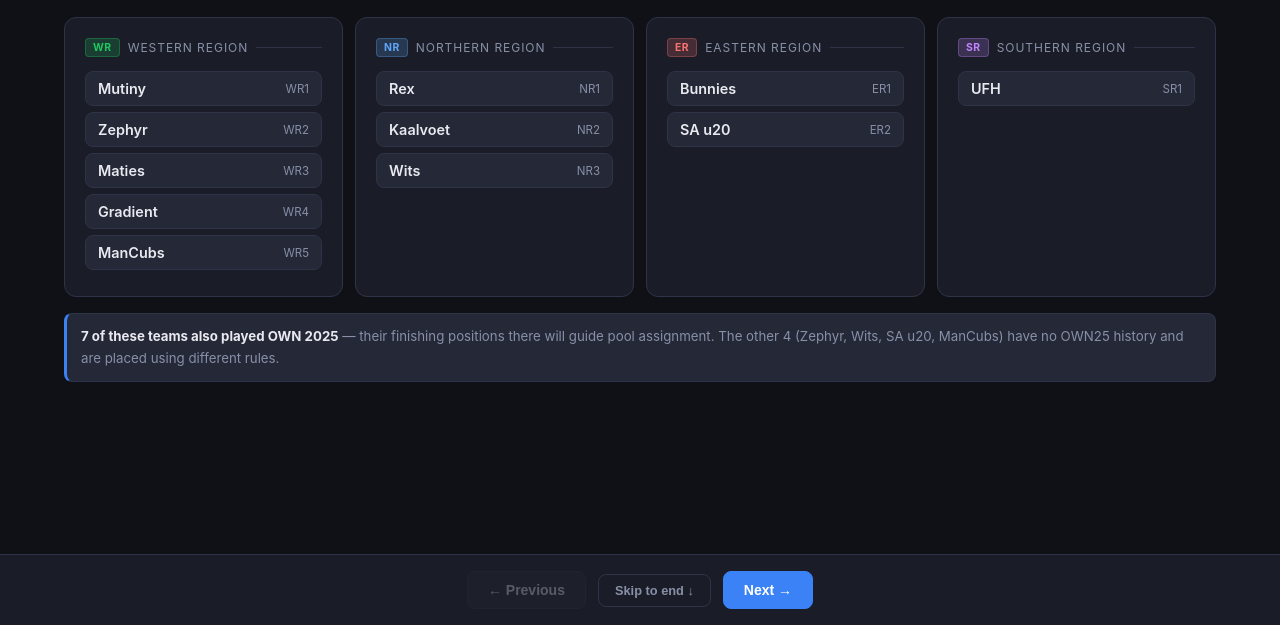
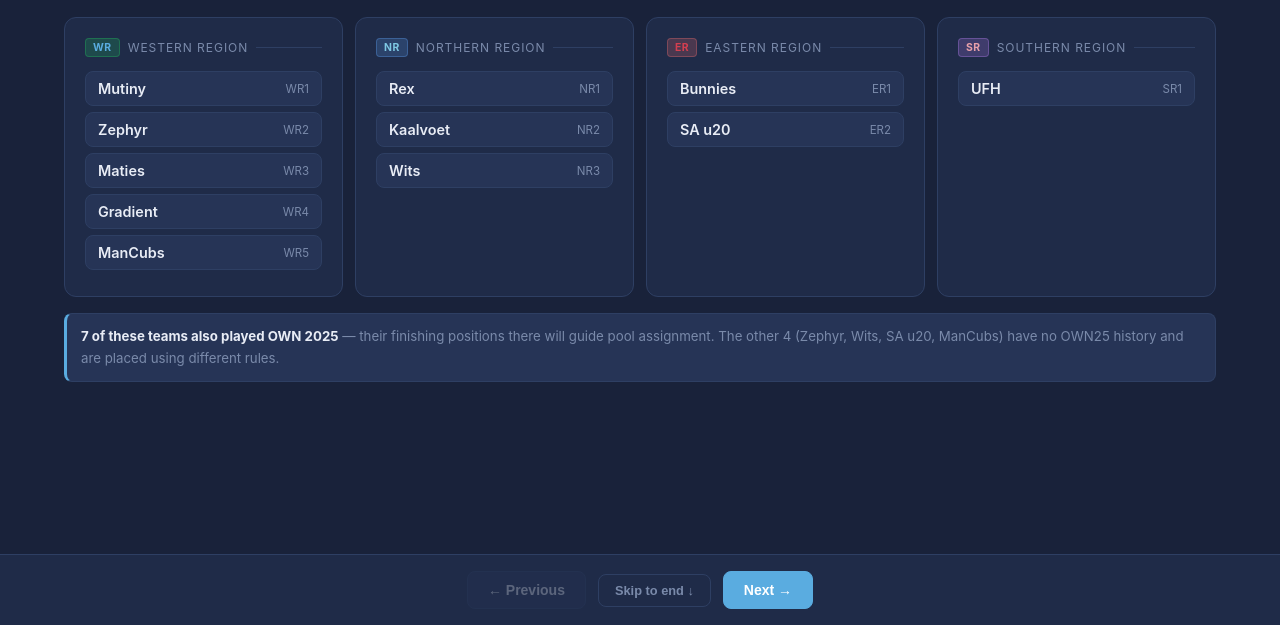
Before and after one commit to BurningDog/own26-opens-seeding, a plain HTML site: page index.html in a window 1280 px wide. Shown: the part 175-800 px from the top of the page. Drawn offline with Linux system fonts and the light colour scheme.

Commit message:
feat: use OWN palette

```diff
--- a/index.html
+++ b/index.html
@@ -8,26 +8,26 @@
     *, *::before, *::after { box-sizing: border-box; margin: 0; padding: 0; }
 
     :root {
-      --bg: #0f1117;
-      --bg2: #1a1d27;
-      --bg3: #252836;
-      --border: #2e3347;
-      --text: #e8eaf0;
-      --muted: #8890a8;
-      --pool-a: #3b82f6;
-      --pool-a-bg: #1e3a5f;
-      --pool-a-light: #93c5fd;
-      --pool-b: #f97316;
-      --pool-b-bg: #3d1a00;
-      --pool-b-light: #fb923c;
-      --group-a: #10b981;
-      --group-b: #8b5cf6;
+      --bg: #19223a;
+      --bg2: #1f2b48;
+      --bg3: #263456;
+      --border: #2e3f63;
+      --text: #e8ecf5;
+      --muted: #7a8aaa;
+      --pool-a: #5aace0;
+      --pool-a-bg: #162d42;
+      --pool-a-light: #8ecae6;
+      --pool-b: #d43f50;
+      --pool-b-bg: #3a1520;
+      --pool-b-light: #e8838f;
+      --group-a: #4ecdc4;
+      --group-b: #a78bfa;
       --highlight: #fef08a;
       --highlight-bg: #3d3700;
-      --wr: #22c55e;
-      --nr: #60a5fa;
-      --er: #f87171;
-      --sr: #c084fc;
+      --wr: #5aace0;
+      --nr: #7ec8e3;
+      --er: #d43f50;
+      --sr: #e8a0aa;
     }
 
     body {
```
